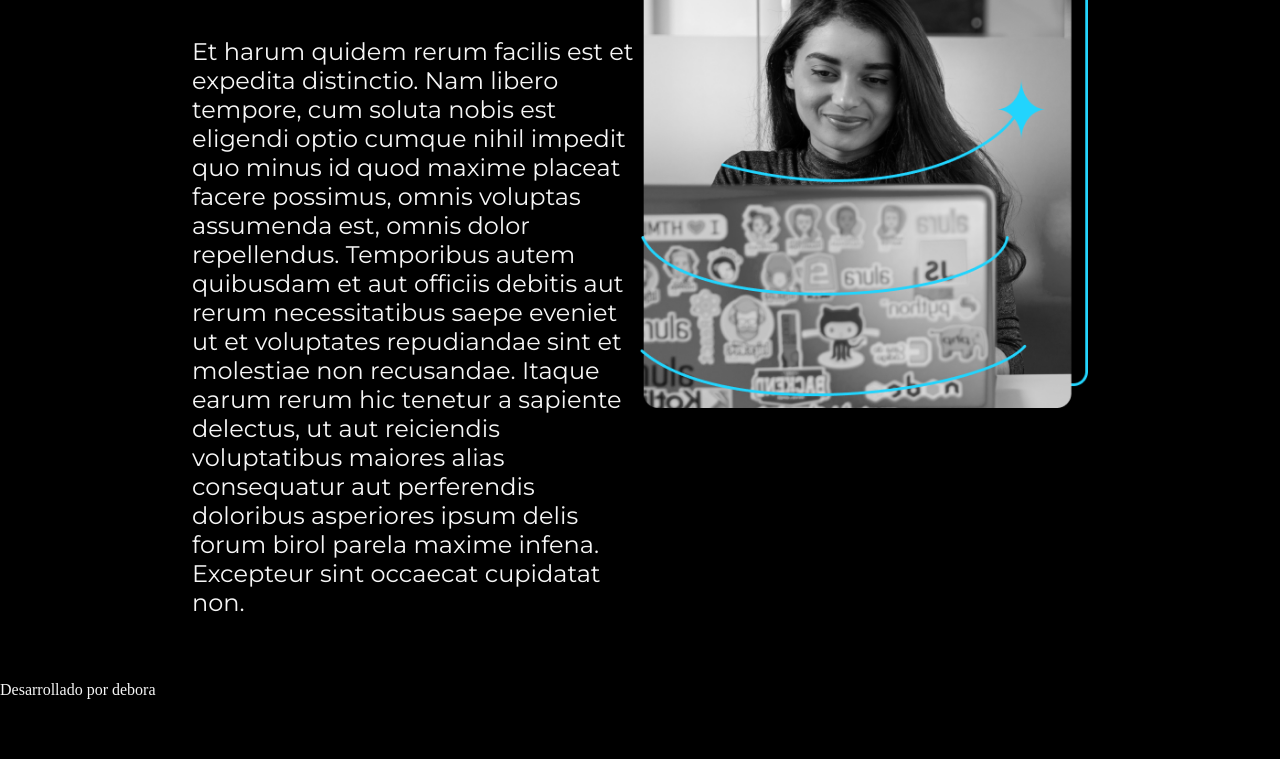
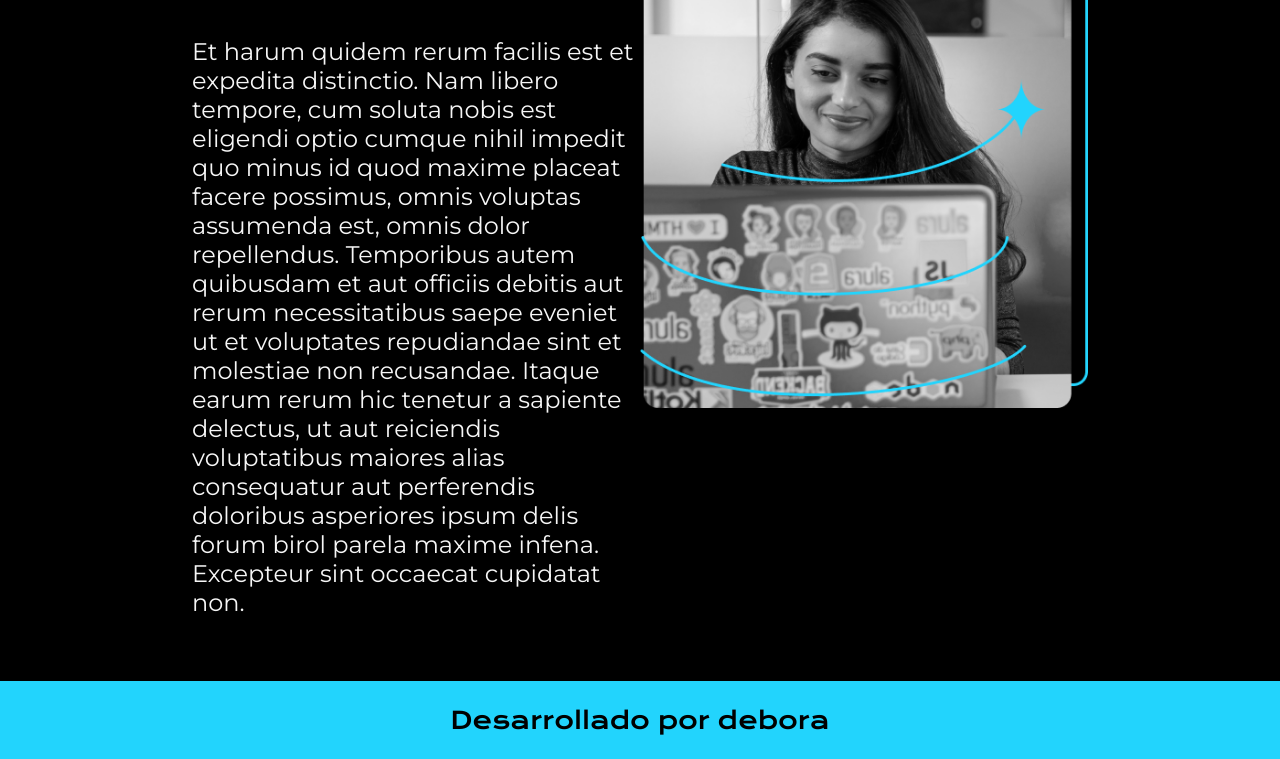
Before and after one commit to debi123456/html-1er-portafolio, a plain HTML site: page about.html in a window 1280 px wide. Shown: the part 423-1182 px from the top of the page. Before the commit the page ends 1122 px from the top, so only its background shows below. Drawn offline with nearby package versions, Linux system fonts and the light colour scheme.

Commit message:
actualiza el about.html

```diff
--- a/about.html
+++ b/about.html
@@ -35,7 +35,7 @@
         </section>
         <img class="presentacion__imagen" src="./assets/imagem.png" alt="Imagen de Ana Garcia trabajando">
     </main>
-    <footer class="Footter">
+    <footer class="Footer">
         <p> Desarrollado por debora</p>
     </footer>
 </body>
```
